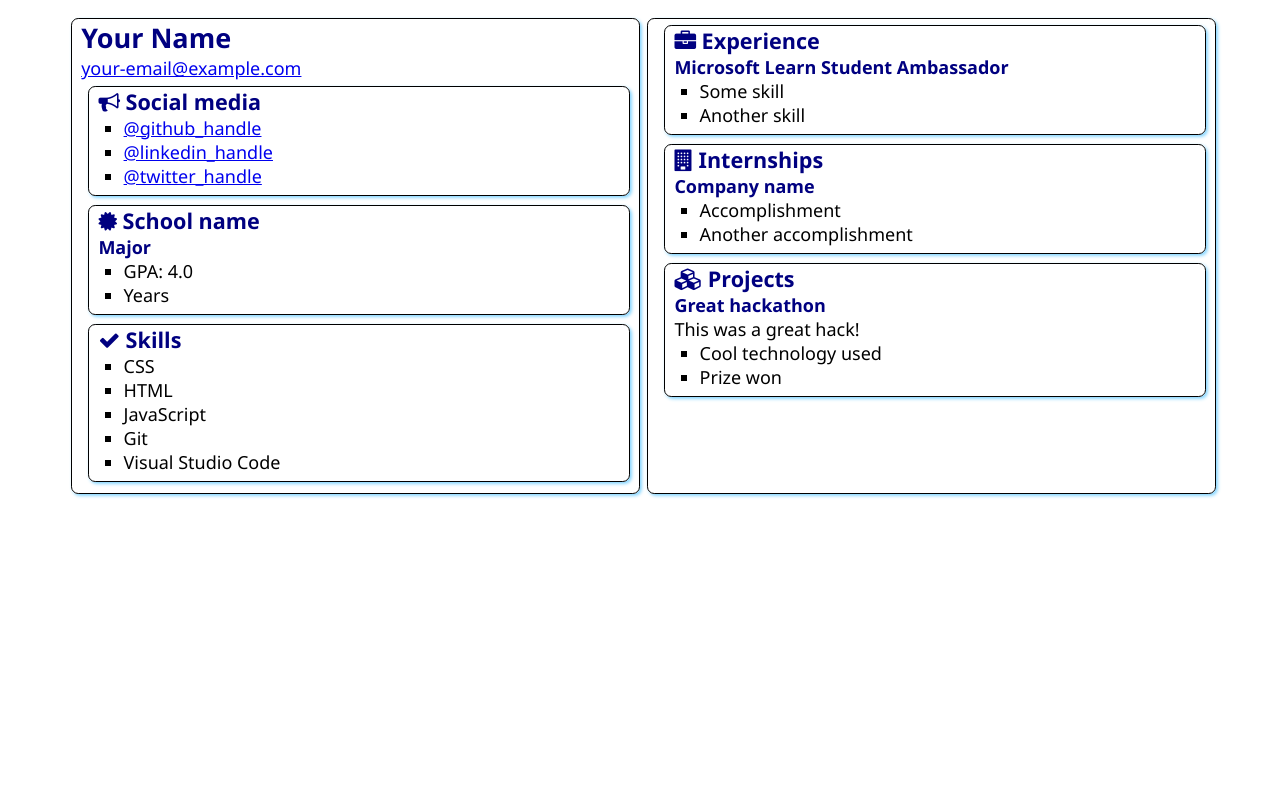
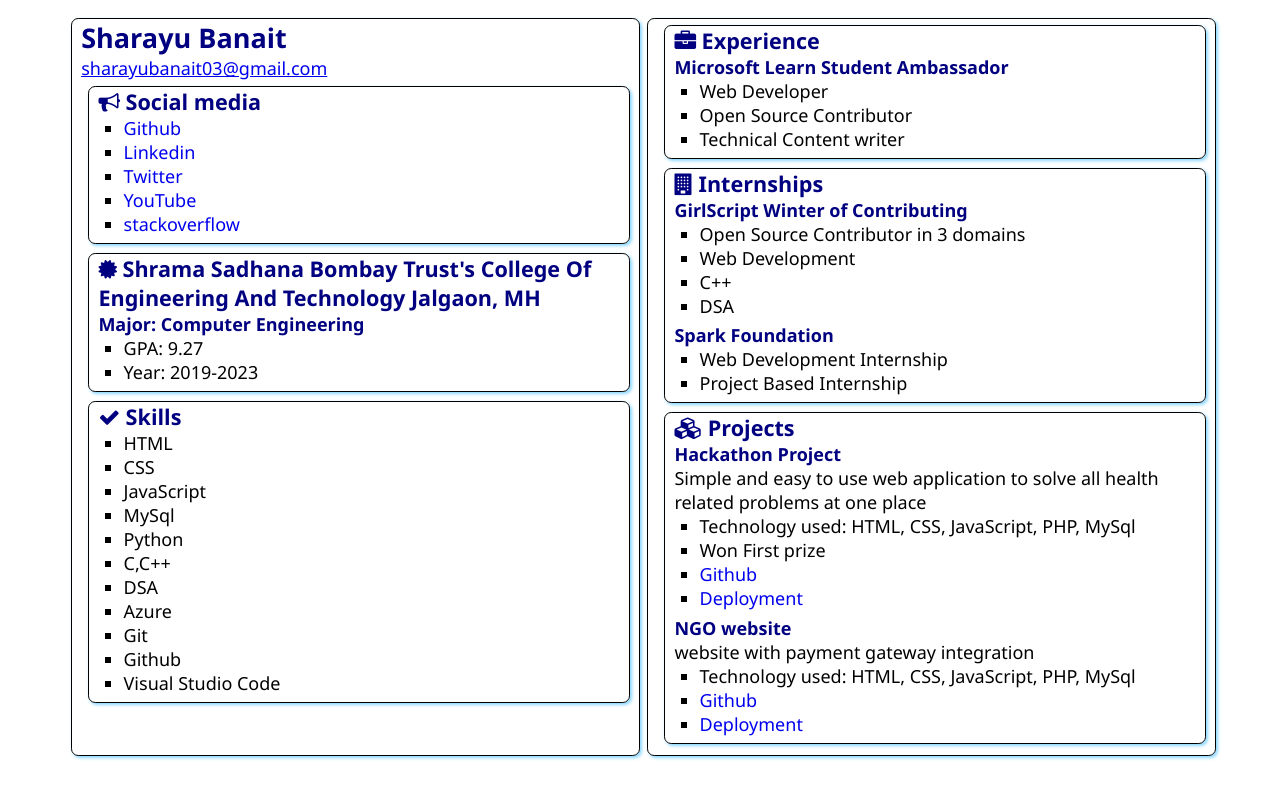
Before and after one commit to Sharayu1071/SATechnicalOnboarding, a plain HTML site: page src/index.html in a window 1280 px wide. Drawn offline with Linux system fonts and the light colour scheme.

Commit message:
added
info added

```diff
--- a/src/index.html
+++ b/src/index.html
@@ -12,8 +12,8 @@
 <body>
     <main>
         <article class="box">
-            <h1>Your Name</h1>
-            <div><a href="mailto:your.email@example.com">your-email@example.com</a></div>
+            <h1>Sharayu Banait</h1>
+            <div><a href="mailto:your.email@example.com">sharayubanait03@gmail.com</a></div>
 
             <section class="box">
                 <h2>
@@ -21,9 +21,12 @@
                     Social media
                 </h2>
                 <ul>
-                    <li><a href="https://github.com/<handle>">@github_handle</a></li>
-                    <li><a href="https://linkedin.com/in/<handle>">@linkedin_handle</a></li>
-                    <li><a href="https://twitter.com/<handle>">@twitter_handle</a></li>
+                    <li><a href="https://github.com/sharayu1071">Github</a></li>
+                    <li><a href="https://www.linkedin.com/in/sharayu-banait-300092207/">Linkedin</a></li>
+                    <li><a href="https://twitter.com/Sharayu_Banait">Twitter</a></li>
+                    <li><a href="https://www.youtube.com/channel/UCxYhta_7kPKjb8MQEzL9SgA">YouTube</a></li>
+                    <li><a href="https://stackoverflow.com/users/14305440/sharayu-banait?tab=profile">stackoverflow</a></li>
+
                 </ul>
             </section>
 
@@ -31,12 +34,12 @@
                 <div class="education">
                     <h2>
                         <i class="fa fa-certificate" aria-hidden="true"></i>
-                        School name
+                       Shrama Sadhana Bombay Trust's College Of Engineering And Technology Jalgaon, MH
                     </h2>
-                    <h3>Major</h3>
+                    <h3>Major: Computer Engineering</h3>
                     <ul>
-                        <li>GPA: 4.0</li>
-                        <li>Years</li>
+                        <li>GPA: 9.27</li>
+                        <li>Year: 2019-2023</li>
                     </ul>
                 </div>
             </section>
@@ -47,10 +50,16 @@
                     Skills
                 </h2>
                 <ul>
+                    <li>HTML</li>
                     <li>CSS</li>
-                    <li>HTML</li>
                     <li>JavaScript</li>
+                    <li>MySql</li>
+                    <li>Python</li>
+                    <li>C,C++</li>
+                    <li>DSA</li>
+                    <li>Azure</li>
                     <li>Git</li>
+                    <li>Github</li>
                     <li>Visual Studio Code</li>
                 </ul>
             </section>
@@ -63,8 +72,9 @@
                 </h2>
                 <h3>Microsoft Learn Student Ambassador</h3>
                 <ul>
-                    <li>Some skill</li>
-                    <li>Another skill</li>
+                    <li>Web Developer</li>
+                    <li>Open Source Contributor</li>
+                    <li>Technical Content writer </li>
                 </ul>
             </section>
             <section class="box">
@@ -73,10 +83,18 @@
                     Internships
                 </h2>
 
-                <h3>Company name</h3>
+                <h3>GirlScript Winter of Contributing</h3>
                 <ul>
-                    <li>Accomplishment</li>
-                    <li>Another accomplishment</li>
+                    <li>Open Source Contributor in 3 domains</li>
+                    <li>Web Development</li>
+                    <li>C++</li>
+                    <li>DSA</li>
+                </ul>
+                <h3>Spark Foundation</h3>
+                <ul>
+                    <li>Web Development Internship</li>
+                    <li>Project Based Internship</li>
+
                 </ul>
             </section>
             <section class="box">
@@ -85,12 +103,27 @@
                     Projects
                 </h2>
 
-                <h3>Great hackathon</h3>
-                <div>This was a great hack!</div>
+                <h3>Hackathon Project</h3>
+                <div> Simple and easy to use web application to solve all health related problems at one place</div>
                 <ul>
-                    <li>Cool technology used</li>
-                    <li>Prize won</li>
+                    <li>Technology used: HTML, CSS, JavaScript, PHP, MySql</li>
+                    <li>Won First prize</li>
+                    <li><a href="https://github.com/Sharayu1071/Hackathon-Project">Github </a></li>
+                    <li><a href="https://homeclinicproject.000webhostapp.com/">Deployment</a> </li>
                 </ul>
+
+
+                <h3>NGO website</h3>
+                <div> website with payment gateway integration </div>
+                <ul>
+                    <li>Technology used: HTML, CSS, JavaScript, PHP, MySql</li>
+                    <li><a href="https://github.com/Sharayu1071/spark-task"> Github </a> </li>
+                    <li><a href="https://spark-task1.000webhostapp.com/"> Deployment</a> </li>
+
+                </ul>
+
+
+
             </section>
         </article>
 
--- a/src/style.css
+++ b/src/style.css
@@ -20,6 +20,10 @@ main {
     padding: .0em .5em .1em .5em;
     margin-bottom: .5em;
     margin-top: .3em;
+}
+
+li a{
+    text-decoration: none;
 }
 
 h1 {
```
